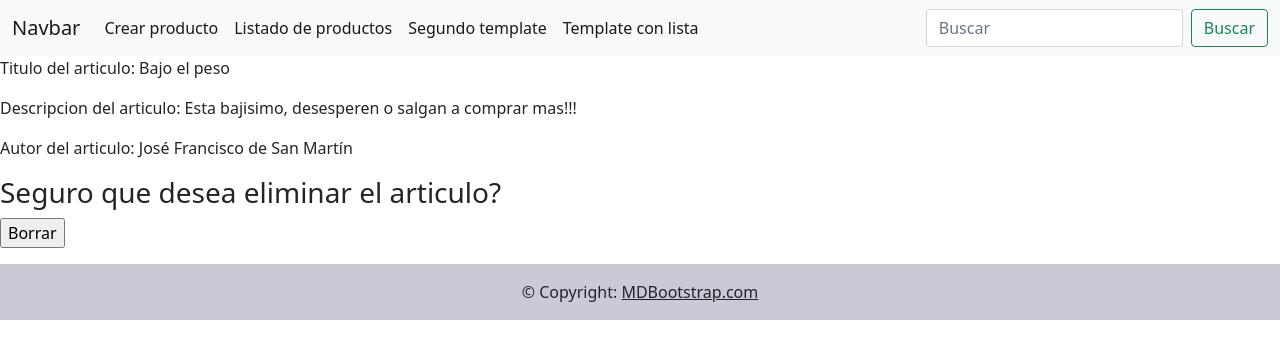
After one commit to MatiasKige/Ecommerce_curso-python, a Django app: page /articles/delete-articles/14/ in a window 1280 px wide. The commit adds this page. Shown: the top 359 px of the page. Run offline with Django 4.2, Linux system fonts and the light colour scheme; data comes from the database, SQL or seed files in the repository; both versions use the stored data as it was after the commit.

Commit message:
Eliminacion de articulos por CBV

```diff
--- a/ecommerce/blog/urls.py
+++ b/ecommerce/blog/urls.py
@@ -1,9 +1,10 @@
 from django.urls import path
-from blog.views import create_article, List_articles, Detail_article, Create_article
+from blog.views import create_article, List_articles, Detail_article, Create_article, Delete_article
 
 urlpatterns = [
     # path("create-article/",create_article,name="create_article"),
     path("list-articles/",List_articles.as_view(),name="List_articles"),
     path("detail-article/<int:pk>/",Detail_article.as_view(),name="Detail_article"),
-    path("create-article/",Create_article.as_view(),name="Create_article")
+    path("create-article/",Create_article.as_view(),name="Create_article"),
+    path("delete-articles/<int:pk>/",Delete_article.as_view(),name="Delete_articles")
 ]
--- a/ecommerce/blog/views.py
+++ b/ecommerce/blog/views.py
@@ -1,6 +1,6 @@
 from django.shortcuts import render
 from blog.models import Articles
-from django.views.generic import ListView, DetailView, CreateView
+from django.views.generic import ListView, DetailView, CreateView, DeleteView
 
 # Create your views here.
 
@@ -19,16 +19,10 @@ class Create_article(CreateView):
     fields = "__all__"
     success_url = "/articles/list-articles"
 
-
-
-
-
-
-
-
-
-
-
+class Delete_article(DeleteView):
+    model = Articles
+    template_name = "articles/delete_articles.html"
+    success_url = "/articles/list-articles/"
 
 
 
--- /dev/null
+++ b/ecommerce/templates/articles/delete_articles.html
@@ -0,0 +1,20 @@
+{% extends "base.html" %}
+
+{% block titulo%}
+  Eliminar articulo
+{% endblock %}
+
+{% block contenido_que_cambia %}
+
+    <p>Titulo del articulo: {{object.title}}</p>
+    <p>Descripcion del articulo: {{object.description}}</p>
+    <p>Autor del articulo: {{object.author}}</p>
+
+    <h3>Seguro que desea eliminar el articulo?</h3>
+
+    <form action="" method="POST">
+    {% csrf_token %}
+        <p><input type="submit" value="Borrar"></p>
+    </form>
+
+{% endblock %}
--- a/ecommerce/templates/articles/detail_articles.html
+++ b/ecommerce/templates/articles/detail_articles.html
@@ -10,5 +10,6 @@
   <h1>{{object.description}}</h1>
   <h1>{{object.creation_date}}</h1>
   <h1>{{object.author}}</h1>
+  <a href="/articles/delete-articles/{{object.id}}/" class="btn btn-danger">Eliminar</a>
 
 {% endblock %}
```
Also changed, not shown: ecommerce/templates/articles/list_articles.html (+5 -5 lines), ecommerce/db.sqlite3.
